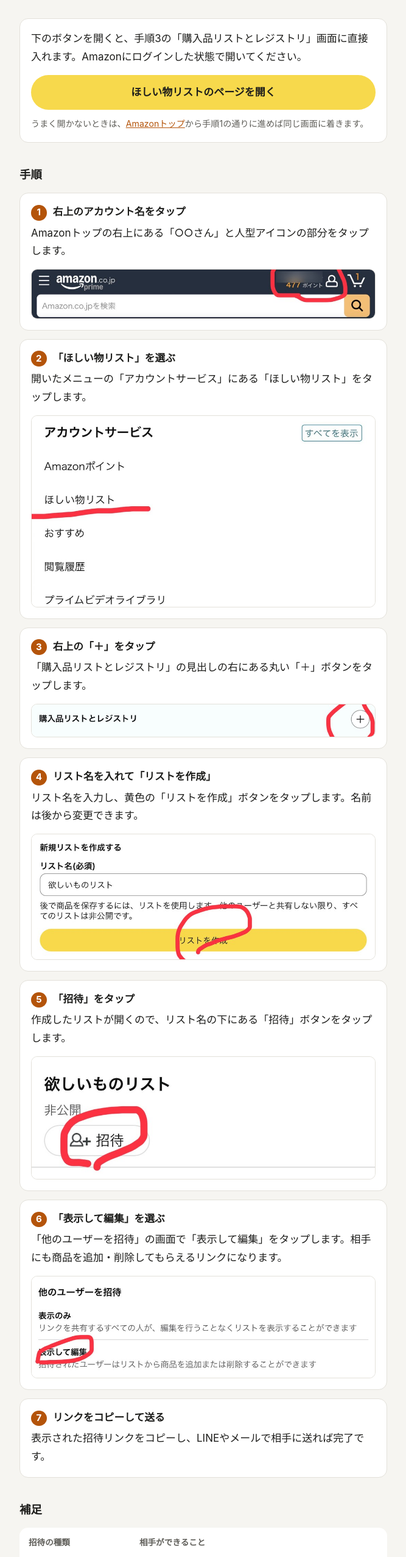
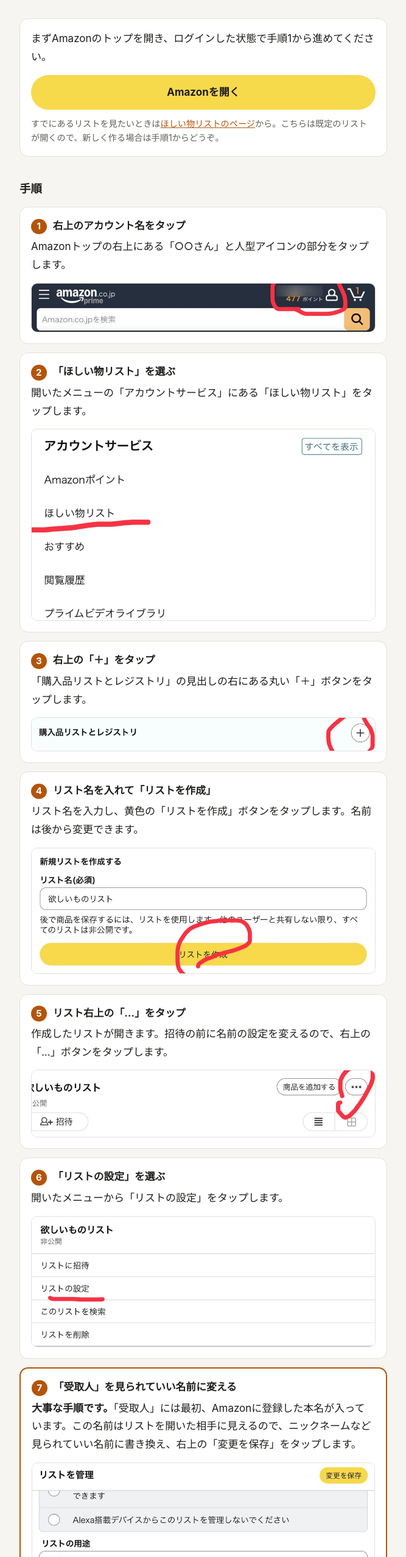
Before and after one commit to JunpeiKatayama/wishlist-guide, a plain HTML site: page index.html in a window 1280 px wide. Shown: the part 127-2680 px from the top of the page at 61% size, without its empty margins (306-973 px from the left). Drawn offline with Linux system fonts and the light colour scheme.

Commit message:
Add recipient-name steps and fix start link description
Co-Authored-By: Claude Fable 5.2 <noreply@anthropic.com>
Claude-Session: https://claude.ai/code/session_01KacufBbuJz5eQn35wKFhPM

```diff
--- a/index.html
+++ b/index.html
@@ -49,6 +49,7 @@
     background: var(--accent); color: #fff; font-size: .9em;
     display: inline-flex; align-items: center; justify-content: center; margin-top: .05em;
   }
+  ol.steps > li.important { border: 2px solid var(--accent); }
   ol.steps p { margin: 0; }
   ol.steps img {
     display: block; width: 100%; height: auto; margin-top: 14px;
@@ -69,9 +70,9 @@
   <p class="lead">スマホのブラウザでAmazonを開き、ほしい物リストを新しく作って、一緒に編集できる招待リンクを送るまでの手順です。所要時間は2〜3分です。</p>
 
   <div class="start">
-    <p>下のボタンを開くと、手順3の「購入品リストとレジストリ」画面に直接入れます。Amazonにログインした状態で開いてください。</p>
-    <a class="btn" href="https://www.amazon.co.jp/hz/wishlist/ls" target="_blank" rel="noopener">ほしい物リストのページを開く</a>
-    <small>うまく開かないときは、<a href="https://www.amazon.co.jp/" target="_blank" rel="noopener">Amazonトップ</a>から手順1の通りに進めば同じ画面に着きます。</small>
+    <p>まずAmazonのトップを開き、ログインした状態で手順1から進めてください。</p>
+    <a class="btn" href="https://www.amazon.co.jp/" target="_blank" rel="noopener">Amazonを開く</a>
+    <small>すでにあるリストを見たいときは<a href="https://www.amazon.co.jp/hz/wishlist/ls" target="_blank" rel="noopener">ほしい物リストのページ</a>から。こちらは既定のリストが開くので、新しく作る場合は手順1からどうぞ。</small>
   </div>
 
   <h2>手順</h2>
@@ -97,8 +98,23 @@
       <img src="img/step4.jpg" alt="リスト名の入力欄と「リストを作成」ボタン" width="1000" height="364" loading="lazy">
     </li>
     <li>
+      <h3>リスト右上の「…」をタップ</h3>
+      <p>作成したリストが開きます。招待の前に名前の設定を変えるので、右上の「…」ボタンをタップします。</p>
+      <img src="img/step-menu.jpg" alt="リスト右上の「…」ボタン" width="1000" height="193" loading="lazy">
+    </li>
+    <li>
+      <h3>「リストの設定」を選ぶ</h3>
+      <p>開いたメニューから「リストの設定」をタップします。</p>
+      <img src="img/step-settings.jpg" alt="メニュー内の「リストの設定」" width="1000" height="379" loading="lazy">
+    </li>
+    <li class="important">
+      <h3>「受取人」を見られていい名前に変える</h3>
+      <p><strong>大事な手順です。</strong>「受取人」には最初、Amazonに登録した本名が入っています。この名前はリストを開いた相手に見えるので、ニックネームなど見られていい名前に書き換え、右上の「変更を保存」をタップします。</p>
+      <img src="img/step-name.jpg" alt="「リストを管理」画面の受取人欄と「変更を保存」ボタン" width="1000" height="455" loading="lazy">
+    </li>
+    <li>
       <h3>「招待」をタップ</h3>
-      <p>作成したリストが開くので、リスト名の下にある「招待」ボタンをタップします。</p>
+      <p>リストの画面に戻り、リスト名の下にある「招待」ボタンをタップします。</p>
       <img src="img/step5.jpg" alt="リスト名の下の「招待」ボタン" width="1000" height="355" loading="lazy">
     </li>
     <li>
```
Also changed, not shown: img/step-menu.jpg (added), img/step-name.jpg (added), img/step-settings.jpg (added).
